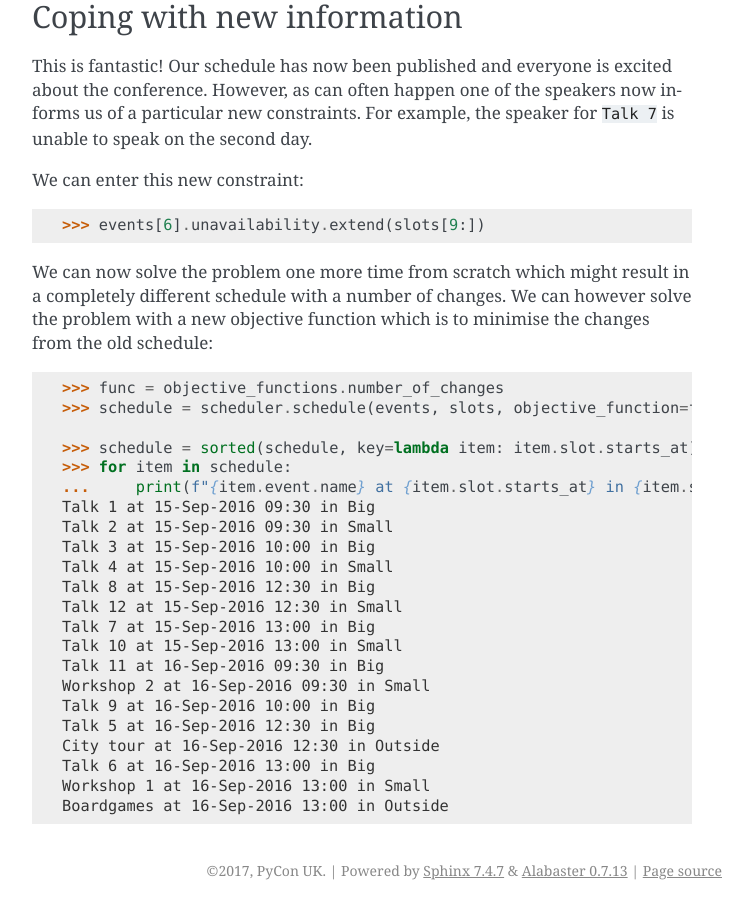
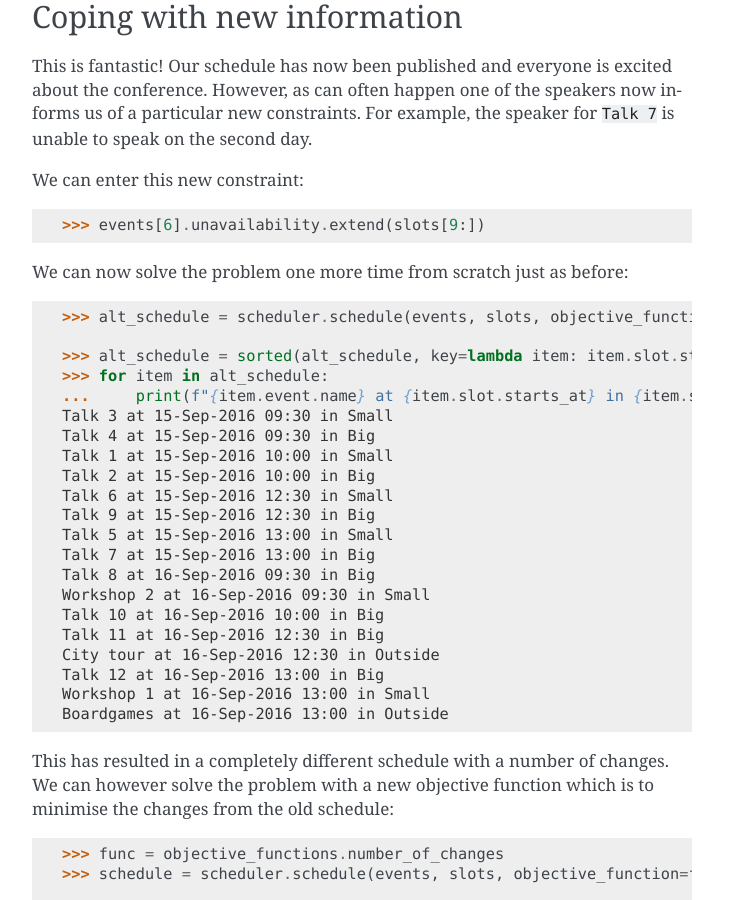
Before and after one commit to PyconUK/ConferenceScheduler, a Sphinx documentation site: the page built from docs/tutorial/index.rst, in a window 1280 px wide and 900 px high, scrolled down 3176 px. Shown: the whole window, without its empty margins (388-1141 px from the left). Built offline with Sphinx 7.4.7, drawn with Linux system fonts in a browser that asks for light colours.

Commit message:
Highlight effect of new objective function.

```diff
--- a/docs/tutorial/index.rst
+++ b/docs/tutorial/index.rst
@@ -164,7 +164,32 @@ We can enter this new constraint::
 
     >>> events[6].unavailability.extend(slots[9:])
 
-We can now solve the problem one more time from scratch which might result in a
+We can now solve the problem one more time from scratch just as before::
+
+    >>> alt_schedule = scheduler.schedule(events, slots, objective_function=func)
+
+    >>> alt_schedule = sorted(alt_schedule, key=lambda item: item.slot.starts_at)
+    >>> for item in alt_schedule:
+    ...     print(f"{item.event.name} at {item.slot.starts_at} in {item.slot.venue}")
+    Talk 3 at 15-Sep-2016 09:30 in Small
+    Talk 4 at 15-Sep-2016 09:30 in Big
+    Talk 1 at 15-Sep-2016 10:00 in Small
+    Talk 2 at 15-Sep-2016 10:00 in Big
+    Talk 6 at 15-Sep-2016 12:30 in Small
+    Talk 9 at 15-Sep-2016 12:30 in Big
+    Talk 5 at 15-Sep-2016 13:00 in Small
+    Talk 7 at 15-Sep-2016 13:00 in Big
+    Talk 8 at 16-Sep-2016 09:30 in Big
+    Workshop 2 at 16-Sep-2016 09:30 in Small
+    Talk 10 at 16-Sep-2016 10:00 in Big
+    Talk 11 at 16-Sep-2016 12:30 in Big
+    City tour at 16-Sep-2016 12:30 in Outside
+    Talk 12 at 16-Sep-2016 13:00 in Big
+    Workshop 1 at 16-Sep-2016 13:00 in Small
+    Boardgames at 16-Sep-2016 13:00 in Outside
+
+
+This has resulted in a
 completely different schedule with a number of changes. We can however solve the
 problem with a new objective function which is to minimise the changes from the
 old schedule::
```
